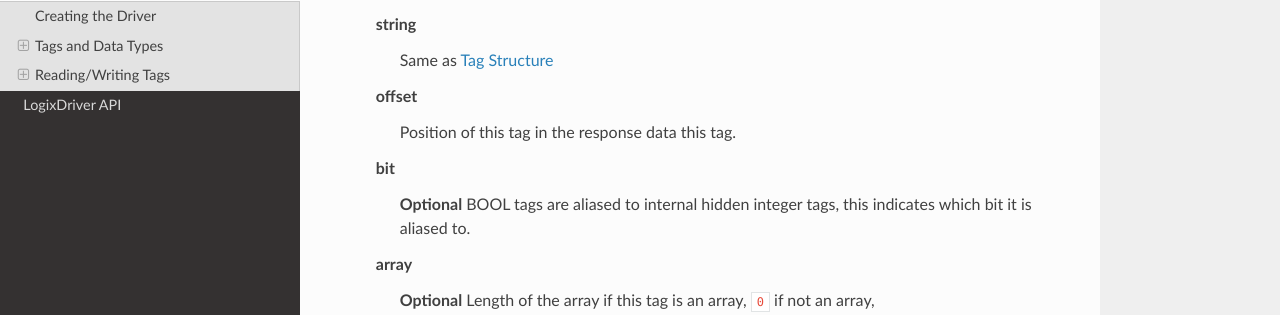
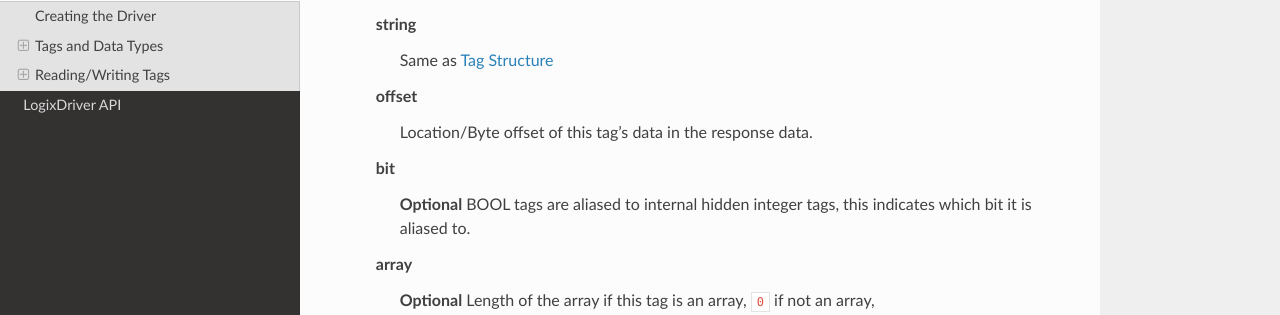
Before and after one commit to ottowayi/pycomm3, a Sphinx documentation site: the page built from docs/usage.rst, in a window 1280 px wide and 900 px high, scrolled down 2926 px. Shown: the part 135-450 px from the top of the window. Built offline with Sphinx 7.4.7 and the Read the Docs theme 2.0.0, drawn with Linux system fonts in a browser that asks for light colours.

Commit message:
fixed typo

```diff
--- a/docs/usage.rst
+++ b/docs/usage.rst
@@ -137,7 +137,7 @@ internal_tags
         Same as `Tag Structure`_
 
     offset
-        Position of this tag in the response data this tag.
+        Location/Byte offset of this tag's data in the response data.
 
     bit
         **Optional** BOOL tags are aliased to internal hidden integer tags, this indicates which bit it is aliased to.
```
